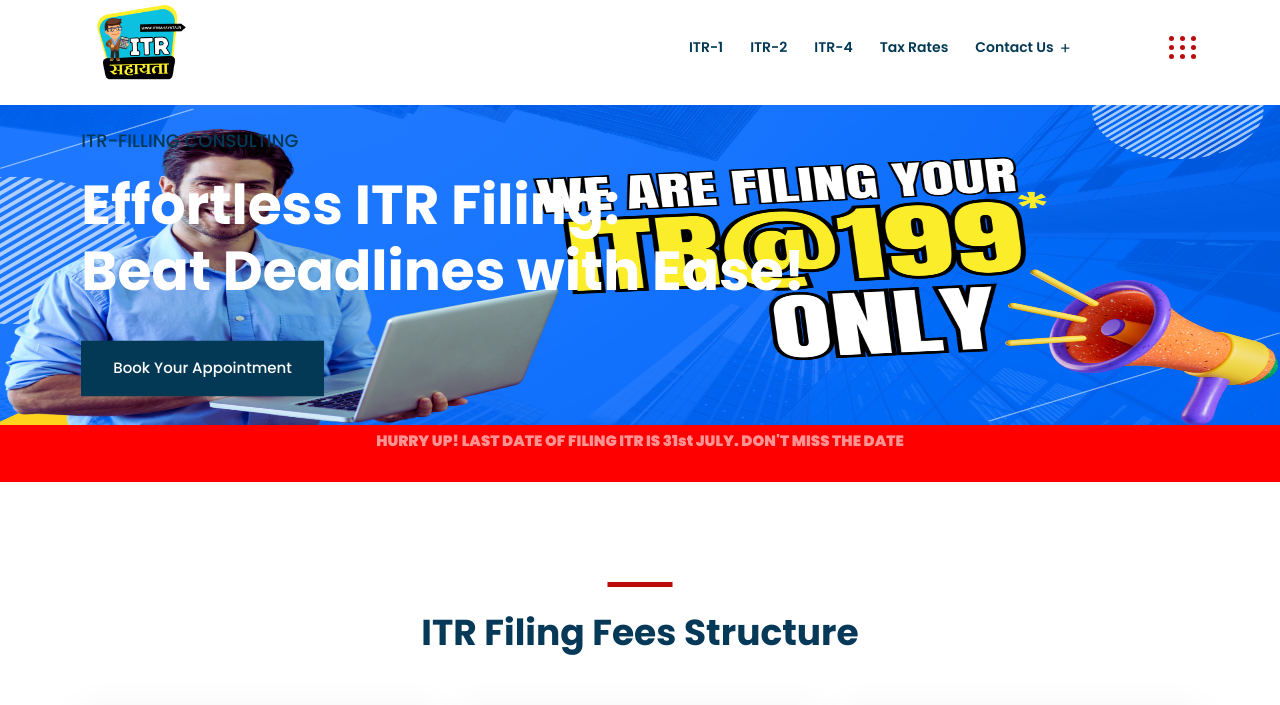
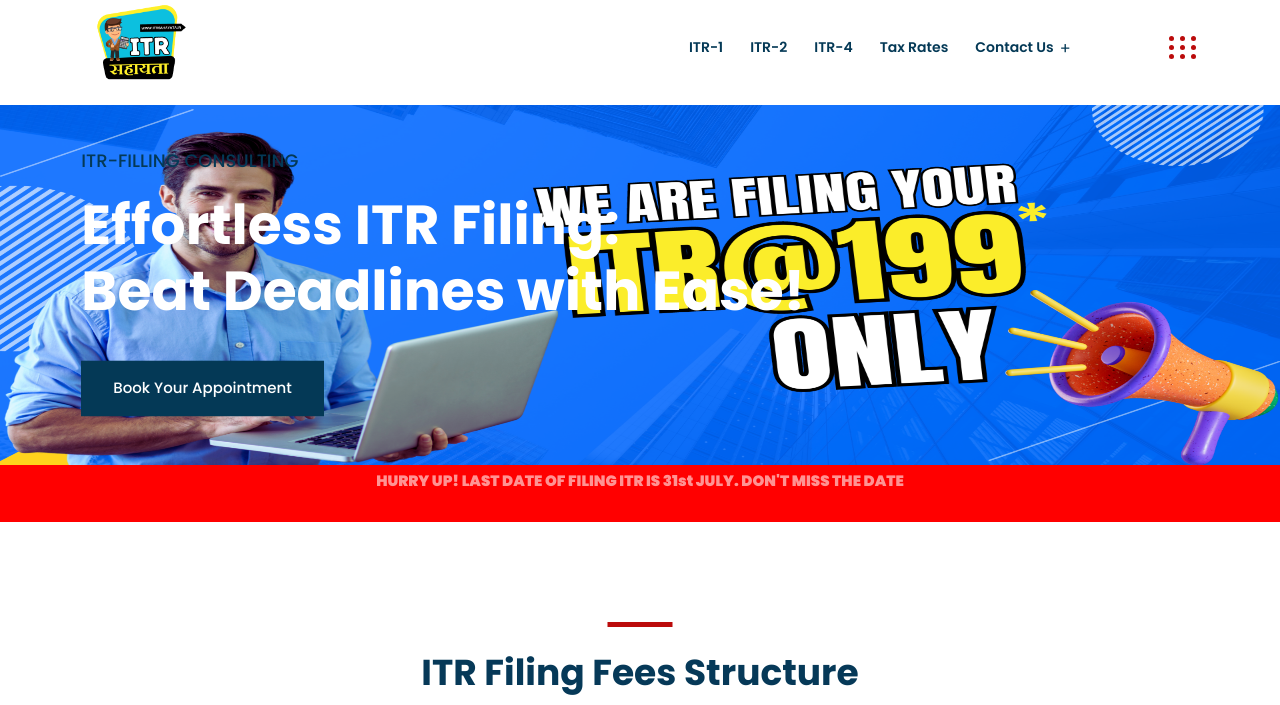
Before and after one commit to Nation-Connect/itrsahayata, a PHP site: page / in a window 1280 px wide. Shown: the top 705 px of the page. Run offline with PHP 8.4, Linux system fonts and the light colour scheme.

Commit message:
banner issue fixed

```diff
--- a/assets/web/css/responsive.css
+++ b/assets/web/css/responsive.css
@@ -55,7 +55,7 @@
         right: 3%;
     }
     .rs-slider.slider3 .nivoSlider img{
-        height: 320px;
+        height: 360px;
         /* width: auto !important; */
     }
     .rs-why-choose.style1 .choose-img img{
--- a/assets/web/inc/custom-slider/css/nivo-slider.css
+++ b/assets/web/inc/custom-slider/css/nivo-slider.css
@@ -28,7 +28,7 @@
 .nivoSlider {
 	position:relative;
 	width:100%;
-	height: 320px;
+	height: 360px;
 	overflow: hidden;
 }
 .nivoSlider img {
```
